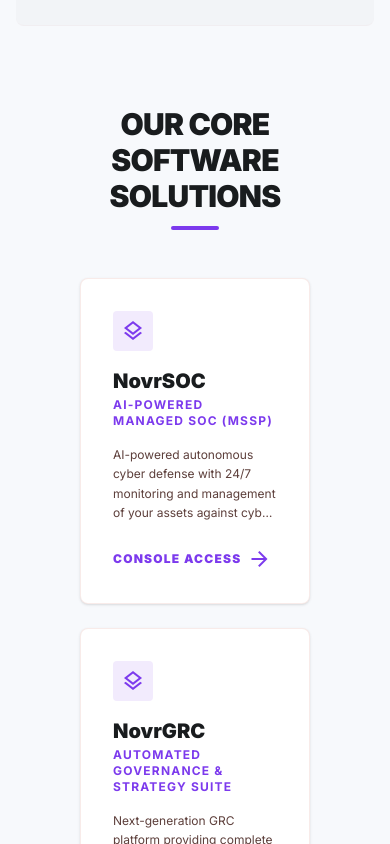
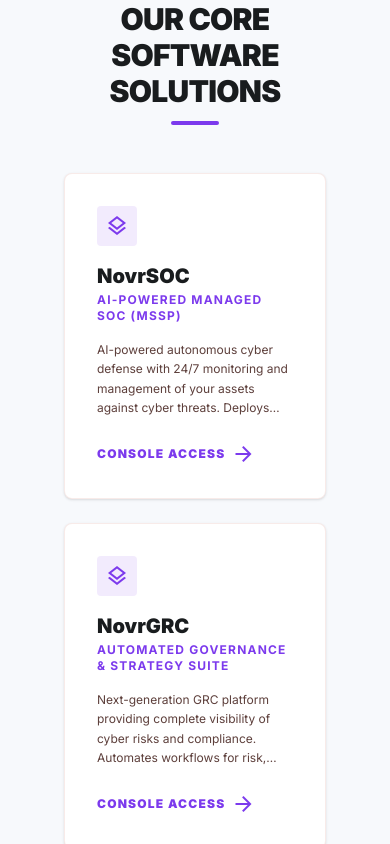
Before and after one commit to novrGitLab/cybernovr-web, a Next.js app: page / in a window 390 px wide. Shown: the part 1980-2824 px from the top of the page. Built offline with nearby package versions, Linux system fonts and the light colour scheme.

Commit message:
Design: apply matching responsive grid padding explicitly to navigation rows and page views

```diff
--- a/app/academy/page.tsx
+++ b/app/academy/page.tsx
@@ -19,7 +19,8 @@
   ];
 
   return (
-    <div className="pt-32 pb-16 space-y-16 w-full">
+    /* UPDATED: Applied strict uniform grid proportions to mirror existing navbar alignment across devices */
+    <div className="pt-32 pb-16 space-y-16 w-full px-4 sm:px-6 md:px-0 lg:px-margin-desktop max-w-[1536px] mx-auto">
 
       {/* Hero Module Section */}
       <section className="grid grid-cols-1 lg:grid-cols-12 gap-8 items-center border-b border-outline-variant/20 pb-12">
--- a/app/layout.tsx
+++ b/app/layout.tsx
@@ -34,7 +34,7 @@
 
         {/* [Module 1: Navigation Navbar] */}
         <nav className="fixed top-0 w-full z-50 bg-white/90 backdrop-blur-md border-b border-outline-variant/20 shadow-sm h-20">
-          {/* FIXED: Formatted layout bounds to follow clean uniform horizontal alignment */}
+          {/* UPDATED: Applied matching uniform responsive dimensions and height parameters */}
           <div className="flex justify-between items-center w-full px-4 sm:px-6 md:px-0 lg:px-margin-desktop max-w-[1536px] mx-auto h-full">
             <Link className="flex items-center" href="/">
               <img src="/logo.png" alt="CYBERNOVR" className="h-10 md:h-12 w-auto object-contain" />
@@ -51,6 +51,7 @@
               <Link className="text-[15px] text-on-surface-variant font-medium hover:text-primary transition-colors" href="/contacts">Contacts</Link>
             </div>
 
+            {/* UPDATED: Combined desktop console control targets cleanly inside a flexible block row */}
             <div className="hidden lg:flex items-center gap-4">
               <Link href="/impact-dashboard" className="bg-primary/10 text-primary border border-primary/20 px-4 py-2.5 text-xs font-bold tracking-wider rounded uppercase hover:bg-primary hover:text-white transition-all text-center">
                 Impact
@@ -62,45 +63,43 @@
 
             <button
               onClick={() => setIsMobileMenuOpen(!isMobileMenuOpen)}
-              className="lg:hidden text-on-surface p-2 focus:outline-none"
+              className="lg:hidden text-on-surface p-2"
               aria-label="Toggle navigation menu"
             >
               <span className="material-symbols-outlined text-3xl">
                 {isMobileMenuOpen ? "close" : "menu"}
               </span>
             </button>
-          </div> {/* ← FIXED: Closed the navbar contents row container cleanly on line 48 */}
+          </div>
 
-          {/* Mobile Overlay Menu Drawer */}
+          {/* Mobile Overlay Menu */}
           {isMobileMenuOpen && (
-            <div className="lg:hidden absolute top-20 left-0 w-full bg-white border-b border-outline-variant shadow-xl px-6 py-8 flex flex-col gap-5 z-50 animate-fadeIn">
-              <Link onClick={() => setIsMobileMenuOpen(false)} className="text-base text-on-surface font-semibold hover:text-primary" href="/about">About</Link>
-              <Link onClick={() => setIsMobileMenuOpen(false)} className="text-base text-on-surface font-semibold hover:text-primary" href="/solutions">Solutions</Link>
-              <Link onClick={() => setIsMobileMenuOpen(false)} className="text-base text-on-surface font-semibold hover:text-primary" href="/industries">Industries</Link>
-              <Link onClick={() => setIsMobileMenuOpen(false)} className="text-base text-on-surface font-semibold hover:text-primary" href="/incident-response">Incident Response</Link>
-              <Link onClick={() => setIsMobileMenuOpen(false)} className="text-base text-on-surface font-semibold hover:text-primary" href="/blog">Blog</Link>
-              <Link onClick={() => setIsMobileMenuOpen(false)} className="text-base text-on-surface font-semibold hover:text-primary" href="/resources">Resources</Link>
-              <Link onClick={() => setIsMobileMenuOpen(false)} className="text-base text-on-surface font-semibold hover:text-primary" href="/assessments">Assessments</Link>
-              <Link onClick={() => setIsMobileMenuOpen(false)} className="text-base text-on-surface font-semibold hover:text-primary" href="/contacts">Contacts</Link>
+            <div className="lg:hidden absolute top-20 left-0 w-full bg-white border-b border-outline-variant shadow-xl px-8 py-8 flex flex-col gap-6 z-50">
+              <Link onClick={() => setIsMobileMenuOpen(false)} className="text-lg text-on-surface font-semibold hover:text-primary" href="/about">About</Link>
+              <Link onClick={() => setIsMobileMenuOpen(false)} className="text-lg text-on-surface font-semibold hover:text-primary" href="/solutions">Solutions</Link>
+              <Link onClick={() => setIsMobileMenuOpen(false)} className="text-lg text-on-surface font-semibold hover:text-primary" href="/industries">Industries</Link>
+              <Link onClick={() => setIsMobileMenuOpen(false)} className="text-lg text-on-surface font-semibold hover:text-primary" href="/incident-response">Incident Response</Link>
+              <Link onClick={() => setIsMobileMenuOpen(false)} className="text-lg text-on-surface font-semibold hover:text-primary" href="/blog">Blog</Link>
+              <Link onClick={() => setIsMobileMenuOpen(false)} className="text-lg text-on-surface font-semibold hover:text-primary" href="/resources">Resources</Link>
+              <Link onClick={() => setIsMobileMenuOpen(false)} className="text-lg text-on-surface font-semibold hover:text-primary" href="/assessments">Assessments</Link>
+              <Link onClick={() => setIsMobileMenuOpen(false)} className="text-lg text-on-surface font-semibold hover:text-primary" href="/contacts">Contacts</Link>
               <hr className="border-outline-variant/30" />
               <Link onClick={() => setIsMobileMenuOpen(false)} href="/impact-dashboard" className="bg-primary/10 text-primary text-center py-3 font-bold rounded-DEFAULT text-xs uppercase tracking-wider">
-                View Live Impact
+                VIEW LIVE IMPACT
               </Link>
-              <Link onClick={() => setIsMobileMenuOpen(false)} href="/academy" className="bg-primary text-white text-center py-3 font-bold rounded-DEFAULT text-xs uppercase tracking-wider">
+              <Link onClick={() => setIsMobileMenuOpen(false)} href="/academy" className="bg-primary text-white text-center py-3 font-bold rounded-DEFAULT">
                 CYBERNOVR ACADEMY
               </Link>
             </div>
           )}
         </nav>
 
-        {/* Global Page Layout Container Slot */}
-        <main className="min-h-screen w-full max-w-[1536px] mx-auto px-4 sm:px-6 md:px-0 lg:px-margin-desktop">
-          {children}
-        </main>
+        {/* Global Page Injection Slot */}
+        <main className="min-h-screen">{children}</main>
 
         {/* [Module 7: Footer Layout] */}
-        <footer className="bg-surface-container-lowest border-t border-outline-variant/30 py-16 mt-16">
-          <div className="max-w-[1536px] mx-auto px-4 sm:px-6 md:px-0 lg:px-margin-desktop grid grid-cols-1 sm:grid-cols-2 lg:grid-cols-4 gap-8 mb-16">
+        <footer className="bg-surface-container-lowest border-t border-outline-variant/30 py-16 px-8 md:px-16 lg:px-24">
+          <div className="max-w-[1728px] mx-auto grid grid-cols-1 sm:grid-cols-2 lg:grid-cols-4 gap-8 mb-16">
             <div className="space-y-6">
               <Link className="block" href="/">
                 <img src="/logo.png" alt="CYBERNOVR" className="h-10 w-auto object-contain" />
@@ -143,8 +142,8 @@
             </div>
           </div>
 
-          <div className="max-w-[1536px] mx-auto px-4 sm:px-6 md:px-0 lg:px-margin-desktop border-t border-outline-variant/10 pt-8 text-xs text-on-surface-variant/50">
-            <p className="text-center sm:text-left">
+          <div className="max-w-[1728px] mx-auto border-t border-outline-variant/10 pt-8 flex flex-col sm:flex-row justify-between items-center gap-4 text-xs">
+            <p className="text-on-surface-variant/50 text-center sm:text-left">
               © 2026 Cybernovr Intelligence. All rights reserved. Institutional-grade cybersecurity.
             </p>
           </div>
```
Also changed, not shown: app/impact-dashboard/page.tsx (+21 -21 lines).
